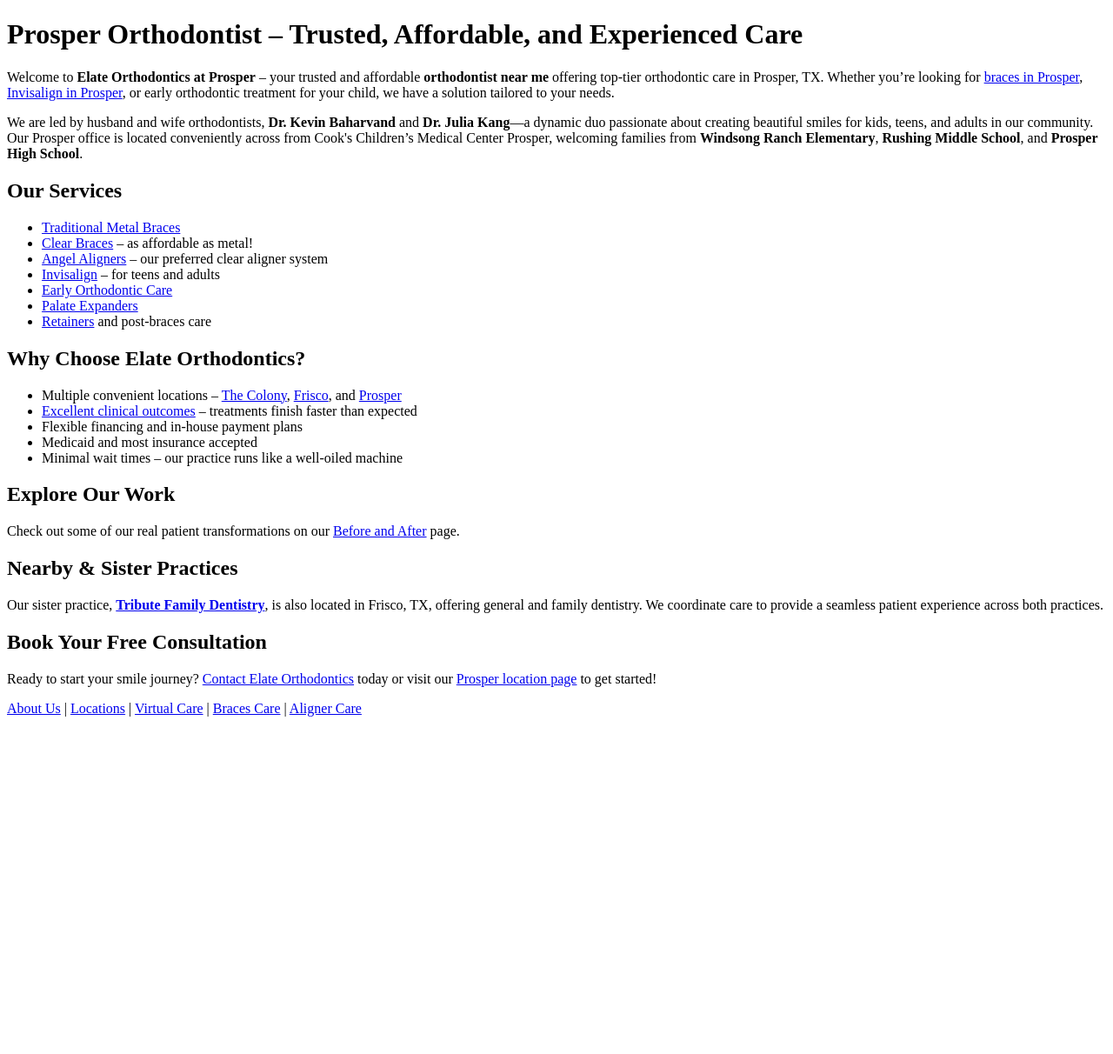
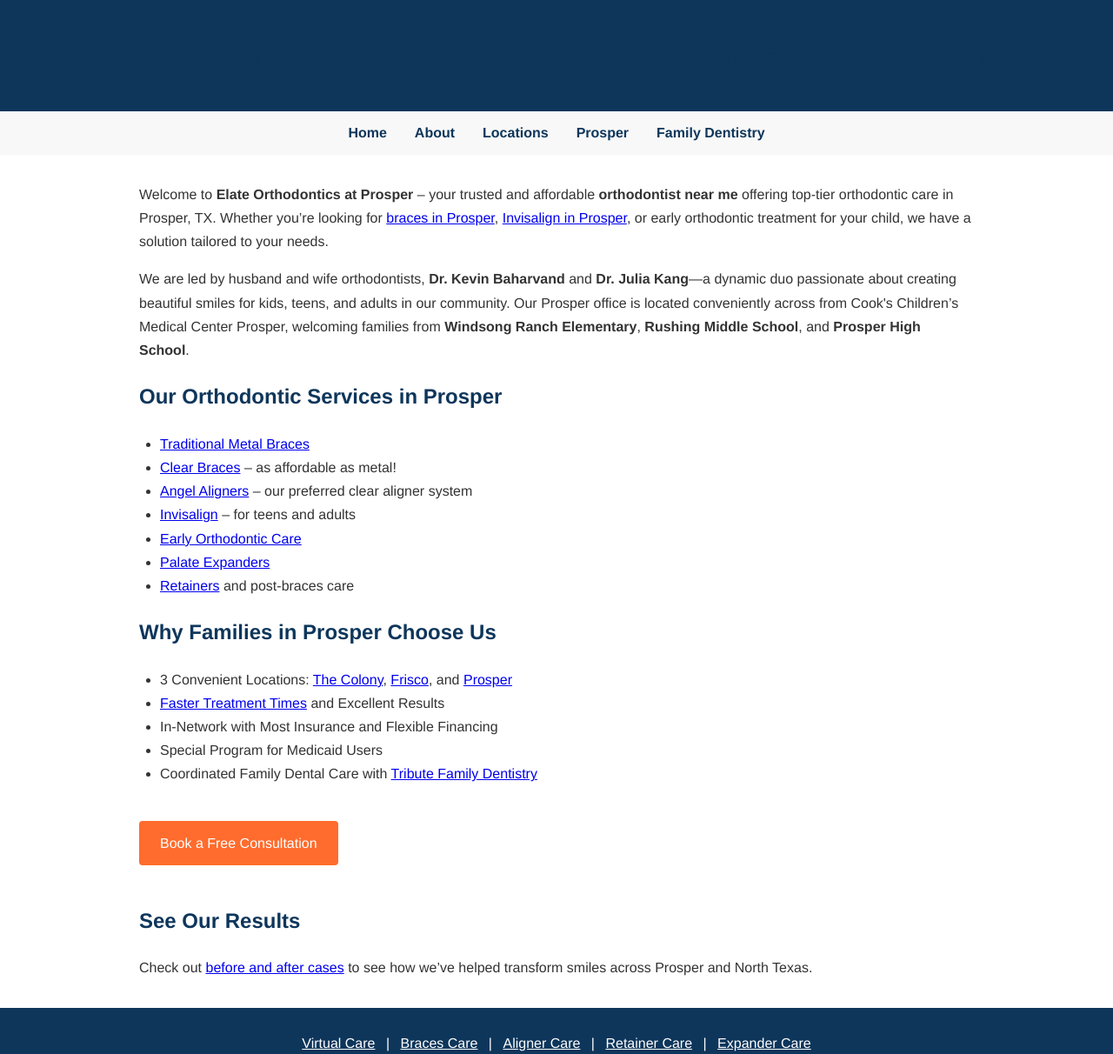
Before and after one commit to elateorthodontics/prosper-orthodontist, a plain HTML site: page index.html in a window 1280 px wide. Shown: the top 1212 px of the page at 87% size. Before the commit the page ends 840 px from the top, so only its background shows below. Drawn offline with Linux system fonts and the light colour scheme.

Commit message:
Update index.html

```diff
--- a/index.html
+++ b/index.html
@@ -1,23 +1,44 @@
 <!DOCTYPE html>
 <html lang="en">
 <head>
-  <meta charset="UTF-8">
-  <meta name="viewport" content="width=device-width, initial-scale=1.0">
+  <meta charset="UTF-8" />
+  <meta name="viewport" content="width=device-width, initial-scale=1.0" />
   <meta name="description" content="Prosper Orthodontist - Best Orthodontist Near Me for Braces and Invisalign">
   <title>Prosper Orthodontist | Best Orthodontist Near Me for Braces & Invisalign</title>
-  <link rel="canonical" href="https://www.orthodontistnearmeprosper.com/">
+  <link rel="canonical" href="https://orthodontistnearmeprosper.com" />
+  <link rel="stylesheet" href="https://cdnjs.cloudflare.com/ajax/libs/font-awesome/6.0.0/css/all.min.css">
+  <style>
+    body { font-family: 'Helvetica Neue', sans-serif; margin: 0; padding: 0; color: #333; background: #fff; }
+    header { background-color: #0e365b; padding: 1.5rem; color: white; text-align: center; }
+    nav { background-color: #f8f8f8; padding: 1rem; display: flex; justify-content: center; gap: 2rem; }
+    nav a { text-decoration: none; color: #0e365b; font-weight: bold; }
+    section { max-width: 960px; margin: 2rem auto; padding: 0 1rem; line-height: 1.7; }
+    h1, h2 { color: #0e365b; }
+    ul { padding-left: 1.5rem; }
+    footer { background-color: #0e365b; color: white; padding: 1rem; text-align: center; }
+    footer a { color: #fff; text-decoration: underline; margin: 0 0.5rem; }
+    .cta { display: inline-block; margin: 1.5rem 0; padding: 0.75rem 1.5rem; background-color: #ff6c2d; color: #fff; text-decoration: none; border-radius: 4px; }
+  </style>
 </head>
 <body>
   <header>
     <h1>Prosper Orthodontist – Trusted, Affordable, and Experienced Care</h1>
   </header>
 
+  <nav>
+    <a href="https://www.elateorthodontics.com/">Home</a>
+    <a href="https://www.elateorthodontics.com/about-us/">About</a>
+    <a href="https://www.elateorthodontics.com/elate-orthodontics-locations/">Locations</a>
+    <a href="https://www.elateorthodontics.com/orthodontist-near-me-prosper-tx/">Prosper</a>
+    <a href="https://tributedentistry.com/">Family Dentistry</a>
+  </nav>
+
   <section>
     <p>Welcome to <strong>Elate Orthodontics at Prosper</strong> – your trusted and affordable <strong>orthodontist near me</strong> offering top-tier orthodontic care in Prosper, TX. Whether you’re looking for <a href="https://www.elateorthodontics.com/braces-in-prosper-tx/">braces in Prosper</a>, <a href="https://www.elateorthodontics.com/invisalign-in-prosper-tx/">Invisalign in Prosper</a>, or early orthodontic treatment for your child, we have a solution tailored to your needs.</p>
 
     <p>We are led by husband and wife orthodontists, <strong>Dr. Kevin Baharvand</strong> and <strong>Dr. Julia Kang</strong>—a dynamic duo passionate about creating beautiful smiles for kids, teens, and adults in our community. Our Prosper office is located conveniently across from Cook's Children’s Medical Center Prosper, welcoming families from <strong>Windsong Ranch Elementary</strong>, <strong>Rushing Middle School</strong>, and <strong>Prosper High School</strong>.</p>
 
-    <h2>Our Services</h2>
+    <h2>Our Orthodontic Services in Prosper</h2>
     <ul>
       <li><a href="https://www.elateorthodontics.com/traditional-braces/">Traditional Metal Braces</a></li>
       <li><a href="https://www.elateorthodontics.com/clear-braces/">Clear Braces</a> – as affordable as metal!</li>
@@ -28,33 +49,30 @@
       <li><a href="https://www.elateorthodontics.com/retainers/">Retainers</a> and post-braces care</li>
     </ul>
 
-    <h2>Why Choose Elate Orthodontics?</h2>
+    <h2>Why Families in Prosper Choose Us</h2>
     <ul>
-      <li>Multiple convenient locations – <a href="https://www.elateorthodontics.com/orthodontist-near-me-the-colony-tx/">The Colony</a>, <a href="https://www.elateorthodontics.com/orthodontist-near-me-frisco-tx/">Frisco</a>, and <a href="https://www.elateorthodontics.com/orthodontist-near-me-prosper-tx/">Prosper</a></li>
-      <li><a href="https://www.elateorthodontics.com/why-us/">Excellent clinical outcomes</a> – treatments finish faster than expected</li>
-      <li>Flexible financing and in-house payment plans</li>
-      <li>Medicaid and most insurance accepted</li>
-      <li>Minimal wait times – our practice runs like a well-oiled machine</li>
+      <li>3 Convenient Locations: <a href="https://www.elateorthodontics.com/orthodontist-near-me-the-colony-tx/">The Colony</a>, <a href="https://www.elateorthodontics.com/orthodontist-near-me-frisco-tx/">Frisco</a>, and <a href="https://www.elateorthodontics.com/orthodontist-near-me-prosper-tx/">Prosper</a></li>
+      <li><a href="https://www.elateorthodontics.com/why-us/">Faster Treatment Times</a> and Excellent Results</li>
+      <li>In-Network with Most Insurance and Flexible Financing</li>
+      <li>Special Program for Medicaid Users</li>
+      <li>Coordinated Family Dental Care with <a href="https://tributedentistry.com/">Tribute Family Dentistry</a></li>
     </ul>
 
-    <h2>Explore Our Work</h2>
-    <p>Check out some of our real patient transformations on our <a href="https://www.elateorthodontics.com/before-and-after/">Before and After</a> page.</p>
+    <a href="https://www.elateorthodontics.com/orthodontist-near-me-prosper-tx/" class="cta">Book a Free Consultation</a>
 
-    <h2>Nearby & Sister Practices</h2>
-    <p>Our sister practice, <strong><a href="https://tributedentistry.com/">Tribute Family Dentistry</a></strong>, is also located in Frisco, TX, offering general and family dentistry. We coordinate care to provide a seamless patient experience across both practices.</p>
-
-    <h2>Book Your Free Consultation</h2>
-    <p>Ready to start your smile journey? <a href="https://www.elateorthodontics.com/">Contact Elate Orthodontics</a> today or visit our <a href="https://www.elateorthodontics.com/orthodontist-near-me-prosper-tx/">Prosper location page</a> to get started!</p>
+    <h2>See Our Results</h2>
+    <p>Check out <a href="https://www.elateorthodontics.com/before-and-after/">before and after cases</a> to see how we’ve helped transform smiles across Prosper and North Texas.</p>
   </section>
 
   <footer>
     <p>
-      <a href="https://www.elateorthodontics.com/about-us/">About Us</a> |
-      <a href="https://www.elateorthodontics.com/elate-orthodontics-locations/">Locations</a> |
       <a href="https://www.elateorthodontics.com/virtual-care/">Virtual Care</a> |
       <a href="https://www.elateorthodontics.com/braces-care/">Braces Care</a> |
-      <a href="https://www.elateorthodontics.com/aligner-care/">Aligner Care</a>
+      <a href="https://www.elateorthodontics.com/aligner-care/">Aligner Care</a> |
+      <a href="https://www.elateorthodontics.com/retainer-care/">Retainer Care</a> |
+      <a href="https://www.elateorthodontics.com/palate-expander-care/">Expander Care</a>
     </p>
+    <p>&copy; 2025 Elate Orthodontics | Designed to match Tribute Family Dentistry</p>
   </footer>
 </body>
 </html>
```
